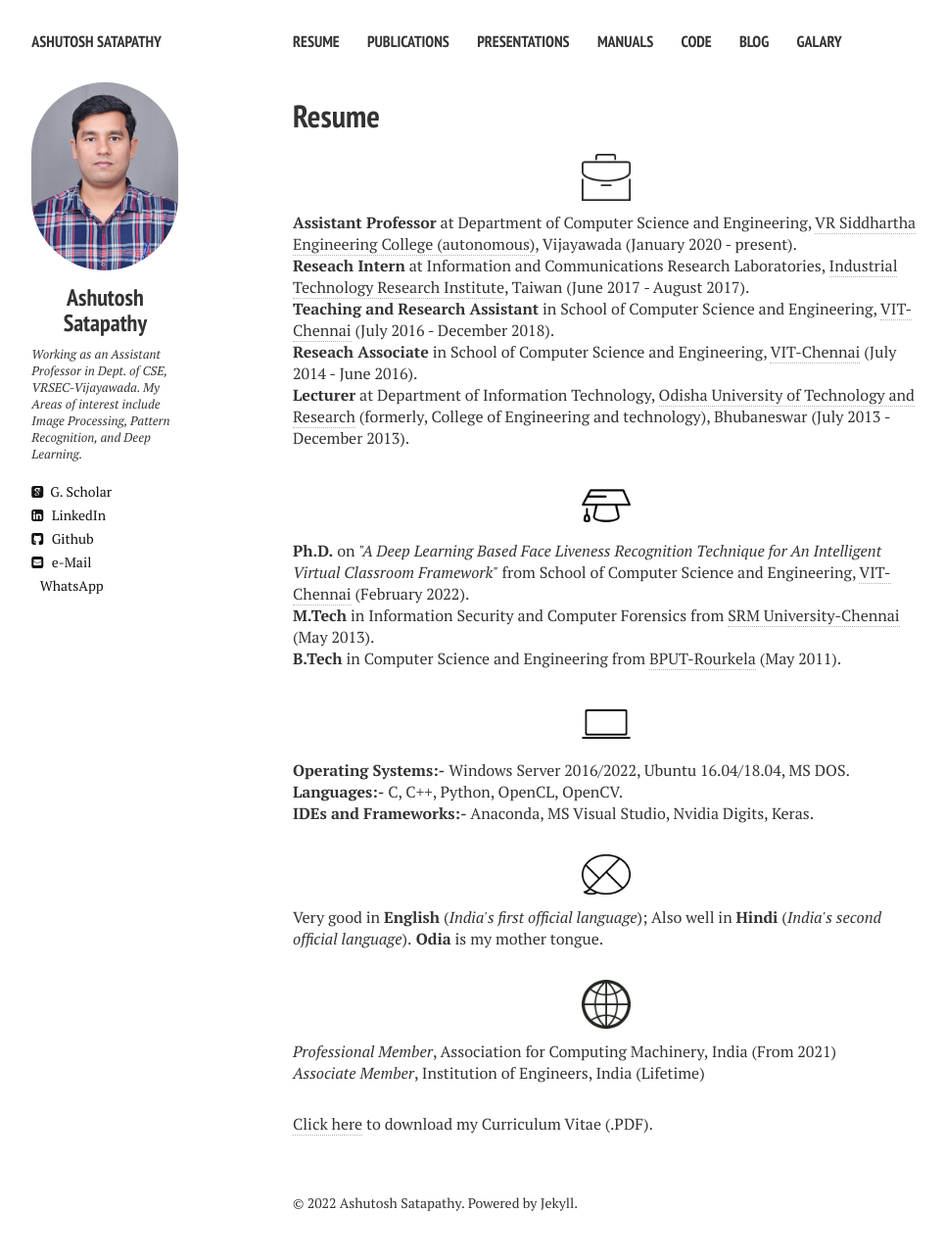
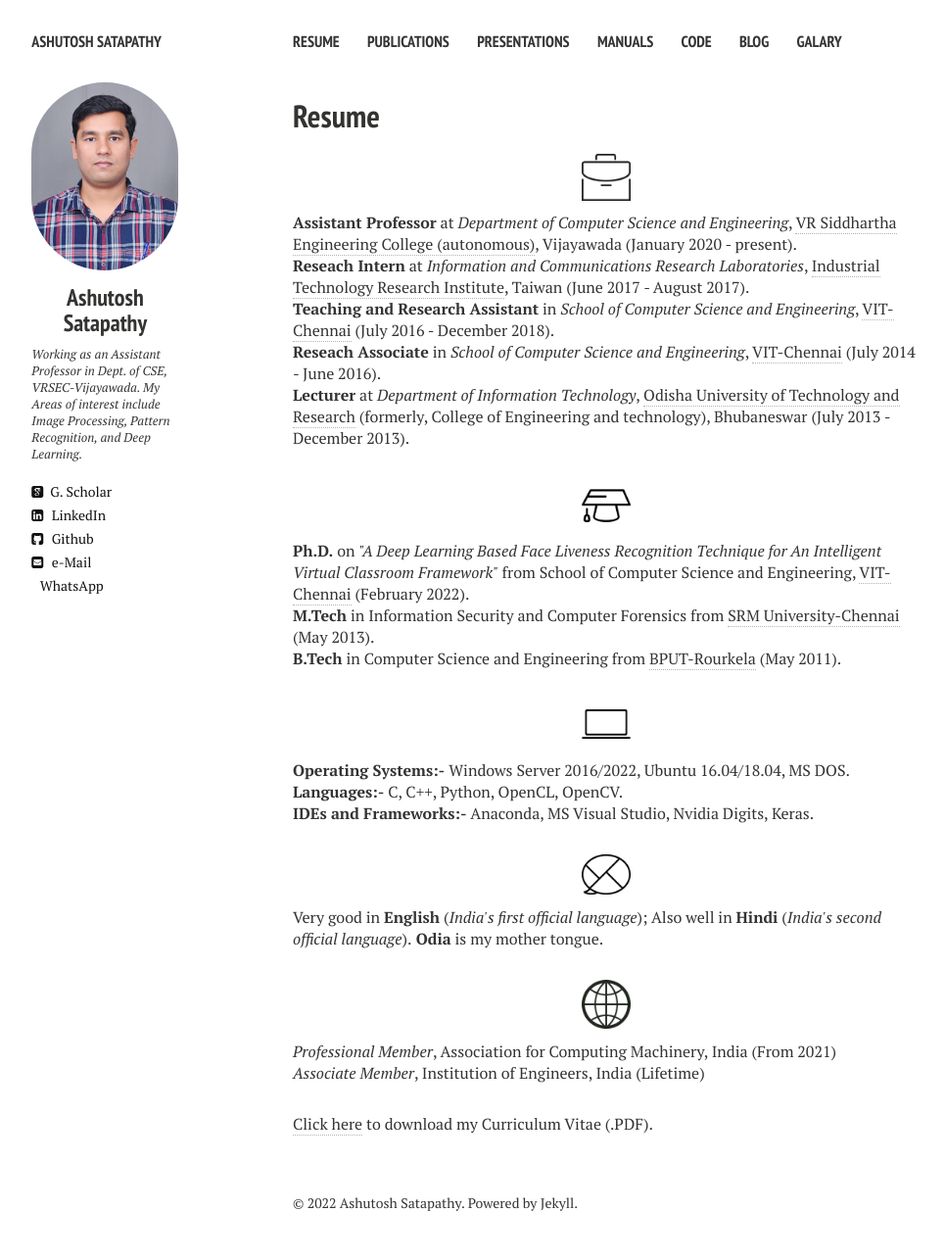
Before and after one commit to ashutoshsatapathy1990/ashutoshsatapathy1990.github.io, a Jekyll site: the page built from cv.md, in a window 1280 px wide. Shown: the whole page at 98% size, without its empty margins (21-986 px from the left). Built offline with Jekyll 4.4.1, drawn with Linux system fonts in a browser that asks for light colours; nearby versions of some CDN libraries.

Commit message:
Update cv.html

```diff
--- a/_layouts/cv.html
+++ b/_layouts/cv.html
@@ -45,11 +45,11 @@
     <h1>{{ page.title }}</h1>
     <div class="article-wrap">
     <p align="center" class=bottom-small><img src="{{ site.url }}/images/CV/business.png" alt="Work Experience" width="50" height="50"></p>
-    <p align="left"><strong>Assistant Professor</strong> at Department of Computer Science and Engineering, <a href="https://www.vrsiddhartha.ac.in/" target="_blank">VR Siddhartha Engineering College (autonomous)</a>, Vijayawada (January 2020 - present).</p>
-    <p align="left"><strong>Reseach Intern</strong> at Information and Communications Research Laboratories, <a href="https://www.itri.org.tw/english/" target="_blank">Industrial Technology Research Institute</a>, Taiwan (June 2017 - August 2017).</p>
-    <p align="left"><strong>Teaching and Research Assistant</strong> in School of Computer Science and Engineering, <a href="http://chennai.vit.ac.in/" target="_blank">VIT-Chennai</a> (July 2016 - December 2018).</p>
-    <p align="left"><strong>Reseach Associate</strong> in School of Computer Science and Engineering, <a href="http://chennai.vit.ac.in/" target="_blank">VIT-Chennai</a> (July 2014 - June 2016).</p>
-    <p align="left" class="bottom-three"><strong>Lecturer</strong> at Department of Information Technology, <a href="https://www.cet.edu.in/" target="_blank">Odisha University of Technology and Research</a> (formerly, College of Engineering and technology), Bhubaneswar (July 2013 -  December 2013).</p>
+    <p align="left"><strong>Assistant Professor</strong> at <i>Department of Computer Science and Engineering</i>, <a href="https://www.vrsiddhartha.ac.in/" target="_blank">VR Siddhartha Engineering College (autonomous)</a>, Vijayawada (January 2020 - present).</p>
+    <p align="left"><strong>Reseach Intern</strong> at <i>Information and Communications Research Laboratories</i>, <a href="https://www.itri.org.tw/english/" target="_blank">Industrial Technology Research Institute</a>, Taiwan (June 2017 - August 2017).</p>
+    <p align="left"><strong>Teaching and Research Assistant</strong> in <i>School of Computer Science and Engineering</i>, <a href="http://chennai.vit.ac.in/" target="_blank">VIT-Chennai</a> (July 2016 - December 2018).</p>
+    <p align="left"><strong>Reseach Associate</strong> in <i>School of Computer Science and Engineering</i>, <a href="http://chennai.vit.ac.in/" target="_blank">VIT-Chennai</a> (July 2014 - June 2016).</p>
+    <p align="left" class="bottom-three"><strong>Lecturer</strong> at <i>Department of Information Technology</i>, <a href="https://www.cet.edu.in/" target="_blank">Odisha University of Technology and Research</a> (formerly, College of Engineering and technology), Bhubaneswar (July 2013 -  December 2013).</p>
 
     <p align="center" class=bottom-small><img src="{{ site.url }}/images/CV/study2.png" alt="Education" width="50" height="50"></p>
     <p align="left"><strong>Ph.D.</strong> on <i>"A Deep Learning Based Face Liveness Recognition Technique for An Intelligent Virtual Classroom Framework"</i> from School of Computer Science and Engineering, <a href="http://chennai.vit.ac.in/" target="_blank">VIT-Chennai</a> (February 2022).</p>
```
